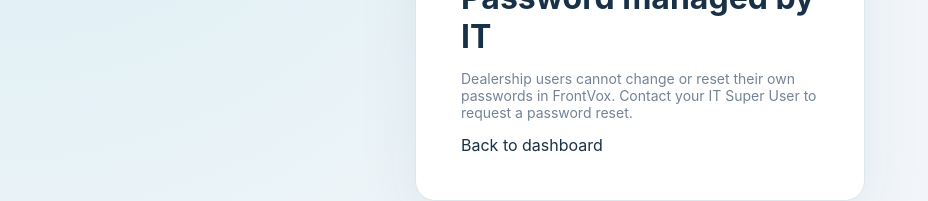
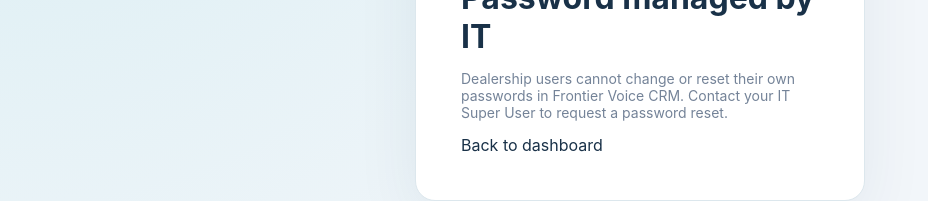
Before and after one commit to antnish1/AI-Voice-Agent, a Next.js app: page /change-password in a window 1280 px wide. Shown: the part 351-552 px from the top of the page, without its empty margins (0-928 px from the left). Built offline with nearby package versions, Linux system fonts and the light colour scheme; no server answers.

Commit message:
Apply Frontier Voice CRM branding to src/app/change-password/page.tsx

```diff
--- a/src/app/change-password/page.tsx
+++ b/src/app/change-password/page.tsx
@@ -30,6 +30,6 @@ export default function ChangePassword(){
   }catch(e){setError(e instanceof Error?e.message:"Unable to update password.");}finally{setPending(false);}
  }
  if(loading)return <main className="login-page"><section className="login-card"><p>Checking access…</p></section></main>;
- if(!isIt)return <main className="login-page"><section className="login-card"><p className="eyebrow">FRONTIER GROUP</p><h1>Password managed by IT</h1><p className="muted">Dealership users cannot change or reset their own passwords in FrontVox. Contact your IT Super User to request a password reset.</p><Link href="/dashboard">Back to dashboard</Link></section></main>;
+ if(!isIt)return <main className="login-page"><section className="login-card"><p className="eyebrow">FRONTIER GROUP</p><h1>Password managed by IT</h1><p className="muted">Dealership users cannot change or reset their own passwords in Frontier Voice CRM. Contact your IT Super User to request a password reset.</p><Link href="/dashboard">Back to dashboard</Link></section></main>;
  return <main className="login-page"><section className="login-card"><p className="eyebrow">IT SUPER USER</p><h1>Change administrator password</h1><form onSubmit={submit} className="form"><label>New password<input type="password" autoComplete="new-password" minLength={12} value={password} onChange={e=>setPassword(e.target.value)} required/></label><label>Confirm password<input type="password" autoComplete="new-password" minLength={12} value={confirm} onChange={e=>setConfirm(e.target.value)} required/></label>{error&&<p role="alert" className="error">{error}</p>}<button type="submit" disabled={pending}>{pending?"Updating…":"Update password"}</button></form></section></main>;
 }
```
